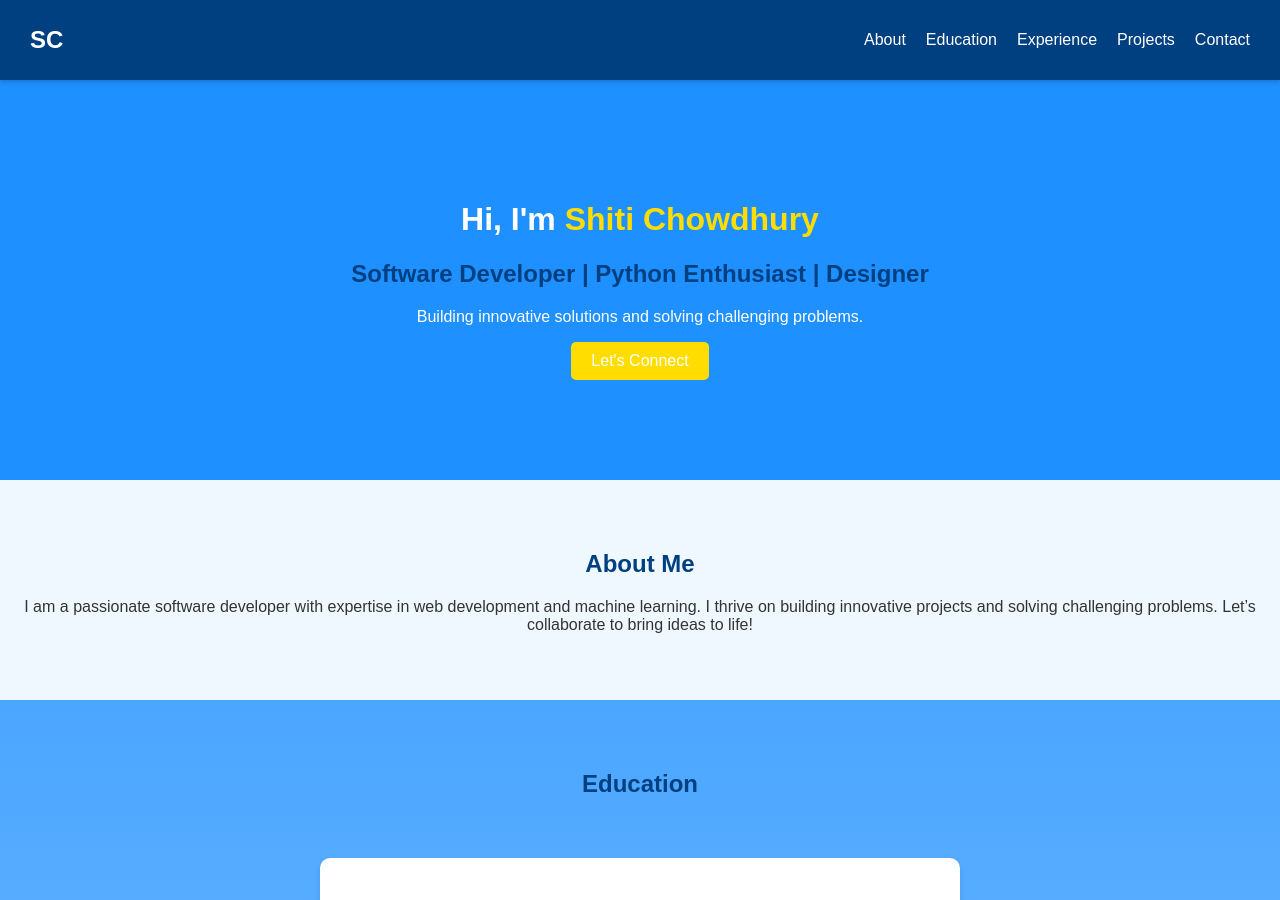
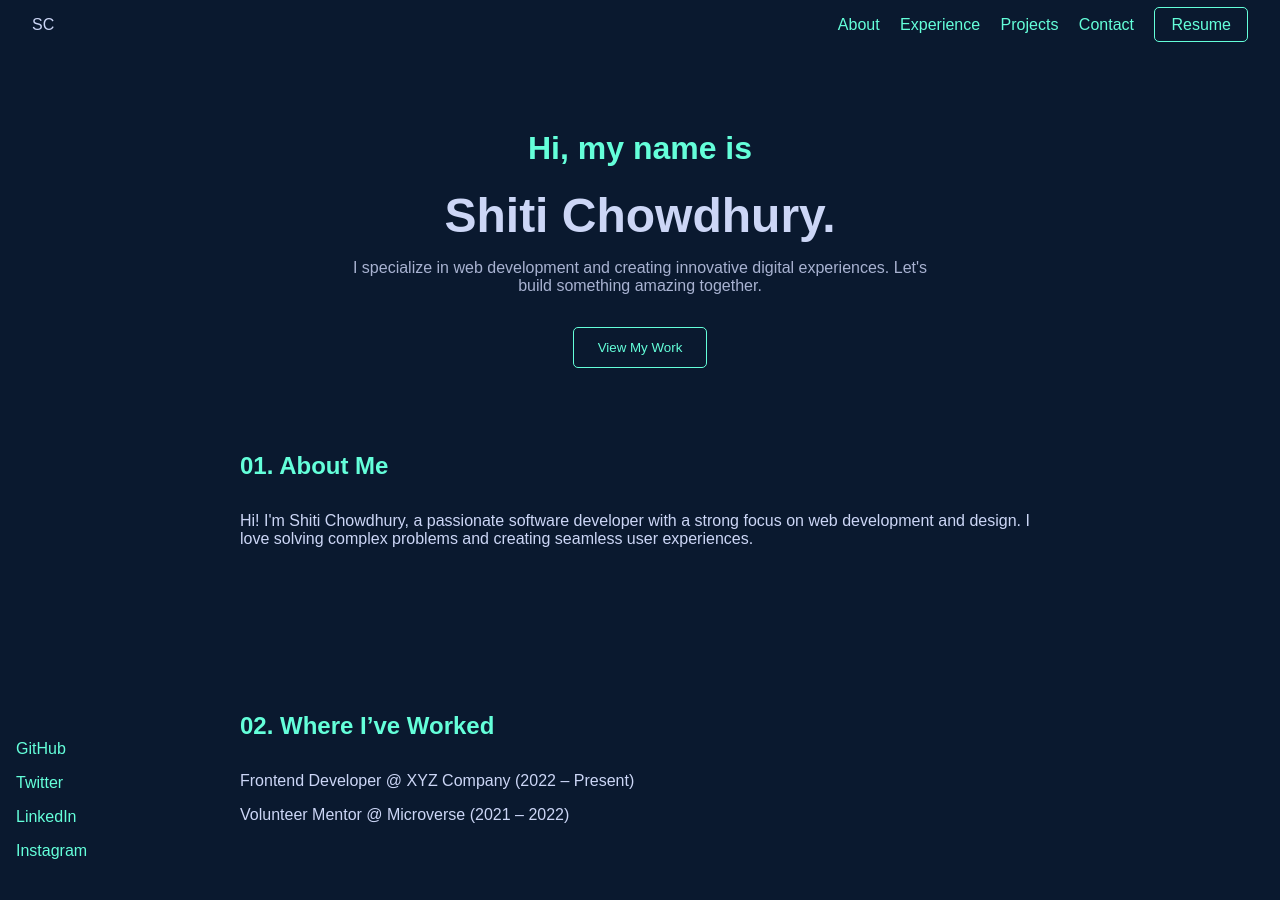
Before and after one commit to SHITICHY21/SHITICHY21.github.io, a Jekyll site: the page built from index.md, in a window 1280 px wide and 900 px high. Built offline with Jekyll 4.4.1, drawn with Linux system fonts in a browser that asks for light colours; our own code applies the rules of GitHub Pages for plain Markdown files; some of the changed text lies outside the part shown.

Commit message:
Update default.html

```diff
--- a/_layouts/default.html
+++ b/_layouts/default.html
@@ -4,237 +4,180 @@
   <meta charset="UTF-8">
   <meta name="viewport" content="width=device-width, initial-scale=1.0">
   <title>Shiti Chowdhury | Portfolio</title>
-    <link rel="stylesheet" href="assets/css/style.css">
-
-    <link rel="icon" href="https://cdnjs.cloudflare.com/ajax/libs/font-awesome/6.0.0-beta3/svgs/solid/code.svg" type="image/svg+xml">
-    <title>Shiti Chowdhury | Portfolio</title>
   <style>
-        /* General Styles */
     body {
-            font-family: 'Arial', sans-serif;
       margin: 0;
-            color: #333;
-            background: linear-gradient(to bottom, #1e90ff, #f0f8ff);
+      font-family: Arial, sans-serif;
+      background-color: #0a192f;
+      color: #ccd6f6;
     }
 
-        /* Navbar */
-        .navbar {
+    header {
       display: flex;
       justify-content: space-between;
       align-items: center;
-            background: #004080;
-            padding: 15px 30px;
+      padding: 1rem 2rem;
+      background-color: #0a192f;
       position: sticky;
       top: 0;
-            z-index: 1000;
     }
 
-        .navbar .logo {
-            color: white;
-            font-size: 1.5rem;
-            font-weight: bold;
+    header a {
+      color: #64ffda;
+      text-decoration: none;
+      margin-left: 1rem;
     }
 
-        .navbar .nav-links {
-            display: flex;
-            gap: 20px;
+    header a.resume {
+      padding: 0.5rem 1rem;
+      border: 1px solid #64ffda;
+      border-radius: 5px;
     }
 
-        .navbar .nav-links li {
-            list-style: none;
+    .hero {
+      text-align: center;
+      margin-top: 5rem;
+      padding: 0 2rem;
     }
 
-        .navbar .nav-links a {
-            color: white;
-            text-decoration: none;
-            font-size: 1rem;
+    .hero h1 {
+      font-size: 2rem;
+      color: #64ffda;
     }
 
-        .navbar .nav-links a:hover {
-            text-decoration: underline;
+    .hero h2 {
+      font-size: 3rem;
+      font-weight: bold;
+      margin: 1rem 0;
     }
 
-        /* Hero Section */
-        .hero-section {
-            text-align: center;
-            padding: 100px 20px;
-            background: #1e90ff;
-            color: white;
+    .hero p {
+      max-width: 600px;
+      margin: 0 auto;
+      color: #a8b2d1;
     }
 
-        .hero-section h1 span {
-            color: #ffdd00;
+    .hero .btn {
+      margin-top: 2rem;
+      padding: 0.75rem 1.5rem;
+      background-color: transparent;
+      border: 1px solid #64ffda;
+      color: #64ffda;
+      cursor: pointer;
+      border-radius: 5px;
     }
 
-        .hero-btn {
-            background: #ffdd00;
-            border: none;
-            padding: 10px 20px;
-            border-radius: 5px;
-            cursor: pointer;
-            font-size: 1rem;
-        }
-
-        .hero-btn:hover {
-            background: #ffd700;
-        }
-
-        /* Section Styles */
-        section {
-            padding: 50px 20px;
-        }
-
-        h2 {
-            text-align: center;
-            color: #004080;
-            margin-bottom: 20px;
-        }
-
-        /* About Section */
-        .about-section {
-            text-align: center;
-            background: #f0f8ff;
-        }
-
-        /* Cards */
-        .education-section, .experience-section, .projects-section {
-            display: flex;
-            flex-direction: column;
-            gap: 20px;
-            align-items: center;
-        }
-
-        .education-card, .experience-card, .project-card {
-            background: #ffffff;
-            border-radius: 10px;
-            padding: 20px;
-            box-shadow: 0px 4px 6px rgba(0, 0, 0, 0.1);
-            width: 90%;
-            max-width: 600px;
-        }
-
-        /* Contact Section */
-        .contact-section form {
-            display: flex;
-            flex-direction: column;
-            gap: 15px;
-            max-width: 500px;
+    .about, .experience, .projects, .contact {
+      padding: 4rem 2rem;
+      max-width: 800px;
       margin: 0 auto;
     }
 
-        .contact-section input, .contact-section textarea {
-            padding: 10px;
-            border: 1px solid #ddd;
-            border-radius: 5px;
-            font-size: 1rem;
+    h2.section-title {
+      color: #64ffda;
+      margin-bottom: 2rem;
     }
 
-        .contact-section button {
-            background: #004080;
-            color: white;
-            border: none;
-            padding: 10px;
-            border-radius: 5px;
-            cursor: pointer;
+    .experience ul, .projects ul {
+      list-style: none;
+      padding: 0;
     }
 
-        .contact-section button:hover {
-            background: #002a5c;
+    .experience li, .projects li {
+      margin-bottom: 1rem;
     }
 
-        /* Footer */
+    .contact {
+      text-align: center;
+    }
+
+    .contact .btn {
+      padding: 0.75rem 1.5rem;
+      background-color: transparent;
+      border: 1px solid #64ffda;
+      color: #64ffda;
+      cursor: pointer;
+      border-radius: 5px;
+    }
+
     footer {
       text-align: center;
-            padding: 20px;
-            background: #004080;
-            color: white;
+      padding: 2rem;
+      background-color: #0a192f;
+      color: #a8b2d1;
+      font-size: 0.9rem;
+    }
+
+    .social-icons {
+      position: fixed;
+      left: 1rem;
+      bottom: 2rem;
+      display: flex;
+      flex-direction: column;
+    }
+
+    .social-icons a {
+      color: #64ffda;
+      margin: 0.5rem 0;
+      text-decoration: none;
     }
   </style>
 </head>
 <body>
-    <!-- Navbar -->
-    <nav class="navbar">
-        <div class="logo">SC</div>
-        <ul class="nav-links">
-            <li><a href="#about">About</a></li>
-            <li><a href="#education">Education</a></li>
-            <li><a href="#experience">Experience</a></li>
-            <li><a href="#projects">Projects</a></li>
-            <li><a href="#contact">Contact</a></li>
-        </ul>
+  <header>
+    <div>SC</div>
+    <nav>
+      <a href="#about">About</a>
+      <a href="#experience">Experience</a>
+      <a href="#projects">Projects</a>
+      <a href="#contact">Contact</a>
+      <a href="#" class="resume">Resume</a>
     </nav>
-
-    <!-- Hero Section -->
-    <header class="hero-section">
-        <h1>Hi, I'm <span>Shiti Chowdhury</span></h1>
-        <h2>Software Developer | Python Enthusiast | Designer</h2>
-        <p>Building innovative solutions and solving challenging problems.</p>
-        <button class="hero-btn">Let's Connect</button>
   </header>
 
-    <!-- About Section -->
-    <section id="about" class="about-section">
-        <h2>About Me</h2>
-        <p>
-            I am a passionate software developer with expertise in web development and machine learning.
-            I thrive on building innovative projects and solving challenging problems.
-            Let’s collaborate to bring ideas to life!
-        </p>
+  <div class="hero">
+    <h1>Hi, my name is</h1>
+    <h2>Shiti Chowdhury.</h2>
+    <p>I specialize in web development and creating innovative digital experiences. Let's build something amazing together.</p>
+    <button class="btn">View My Work</button>
+  </div>
+
+  <section id="about" class="about">
+    <h2 class="section-title">01. About Me</h2>
+    <p>Hi! I'm Shiti Chowdhury, a passionate software developer with a strong focus on web development and design. I love solving complex problems and creating seamless user experiences.</p>
   </section>
 
-    <!-- Education Section -->
-    <section id="education" class="education-section">
-        <h2>Education</h2>
-        <div class="education-card">
-            <h3>Bachelor of Technology in CSE</h3>
-            <p>University of Engineering & Technology - 2022 to 2026</p>
-        </div>
-        <div class="education-card">
-            <h3>Higher Secondary Certificate</h3>
-            <p>Seva Sadan Junior High School - 2020 to 2022</p>
-        </div>
+  <section id="experience" class="experience">
+    <h2 class="section-title">02. Where I’ve Worked</h2>
+    <ul>
+      <li>Frontend Developer @ XYZ Company (2022 – Present)</li>
+      <li>Volunteer Mentor @ Microverse (2021 – 2022)</li>
+    </ul>
   </section>
 
-    <!-- Experience Section -->
-    <section id="experience" class="experience-section">
-        <h2>Work Experience</h2>
-        <div class="experience-card">
-            <h3>Frontend Developer</h3>
-            <p>Company Name - Aug 2021 to Feb 2022</p>
-        </div>
-        <div class="experience-card">
-            <h3>Volunteer Mentor</h3>
-            <p>Microverse - Mar 2022 to May 2022</p>
-        </div>
+  <section id="projects" class="projects">
+    <h2 class="section-title">03. Noteworthy Projects</h2>
+    <ul>
+      <li><strong>E-commerce Website:</strong> Developed a responsive platform for online shopping with a focus on user experience.</li>
+      <li><strong>Portfolio Website:</strong> Created an interactive and visually appealing portfolio showcasing my skills and work.</li>
+    </ul>
   </section>
 
-    <!-- Projects Section -->
-    <section id="projects" class="projects-section">
-        <h2>Projects</h2>
-        <div class="project-card">
-            <h3>MamaJaba</h3>
-            <p>A web development project focused on frontend implementation.</p>
-        </div>
-        <div class="project-card">
-            <h3>CUET Store System</h3>
-            <p>A software engineering project for university requirements.</p>
-        </div>
+  <section id="contact" class="contact">
+    <h2 class="section-title">04. Get In Touch</h2>
+    <p>If you’d like to chat or collaborate on a project, feel free to reach out!</p>
+    <button class="btn">Say Hello</button>
   </section>
 
-    <!-- Contact Section -->
-    <section id="contact" class="contact-section">
-        <h2>Contact Me</h2>
-        <form>
-            <input type="text" name="name" placeholder="Your Name" required>
-            <input type="email" name="email" placeholder="Your Email" required>
-            <textarea name="message" rows="5" placeholder="Your Message" required></textarea>
-            <button type="submit">Send Message</button>
-        </form>
-    </section>
+  <footer>
+    Designed & Built by Shiti Chowdhury
+  </footer>
 
-    <!-- Footer -->
-    <footer>
-        <p>Built by Shiti Chowdhury © 2024</p>
-    </footer>
+  <div class="social-icons">
+    <a href="#">GitHub</a>
+    <a href="#">Twitter</a>
+    <a href="#">LinkedIn</a>
+    <a href="#">Instagram</a>
+  </div>
 </body>
 </html>
```
Lines whose indentation alone changed are shown as unchanged.
